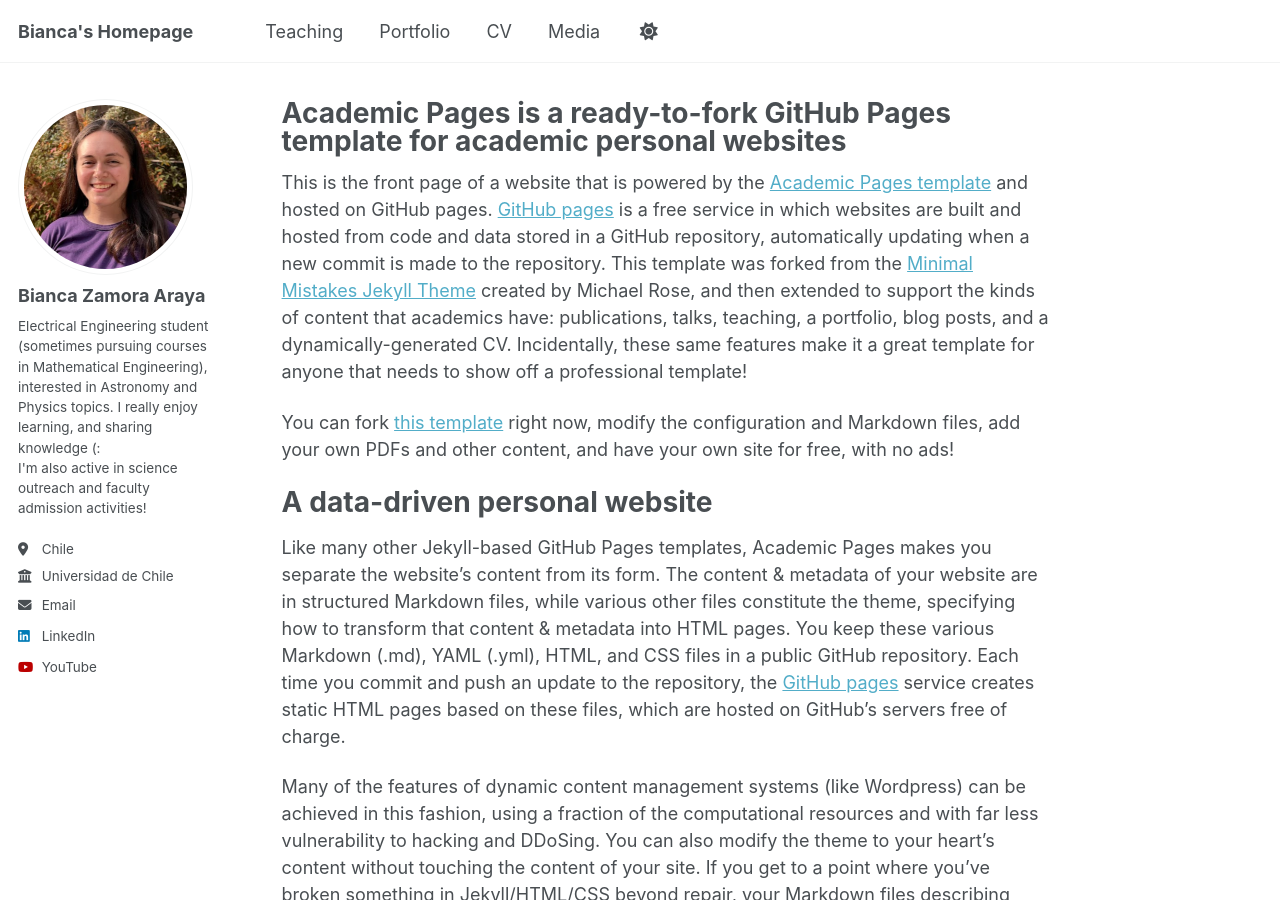
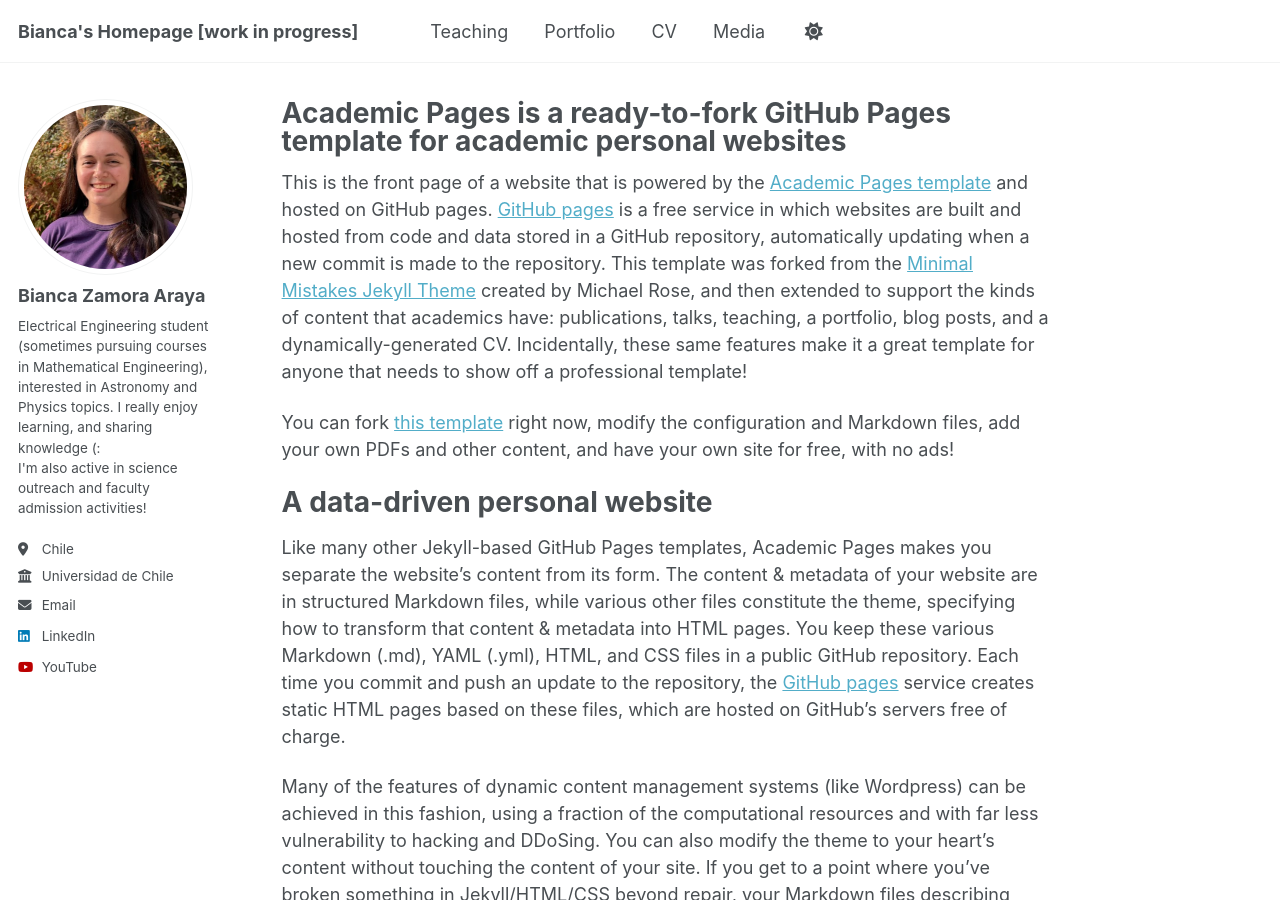
Before and after one commit to Bianca-Zamora-Araya/Bianca-Zamora-Araya.github.io, a Jekyll site: the page built from _pages/about.md, in a window 1280 px wide and 900 px high. Built offline with Jekyll 4.4.1, drawn with Linux system fonts in a browser that asks for light colours; a script that is not in the unit is left out.

Commit message:
Update _config.yml

```diff
--- a/_config.yml
+++ b/_config.yml
@@ -9,7 +9,7 @@
 # Basic Site Settings
 locale                   : "en-US"
 site_theme               : "default" # Currently available options are "default", "air"
-title                    : "Bianca's Homepage"
+title                    : "Bianca's Homepage [work in progress]"
 title_separator          : "-"
 name                     : &name "Bianca Zamora Araya"
 description              : &description "personal description"
```
